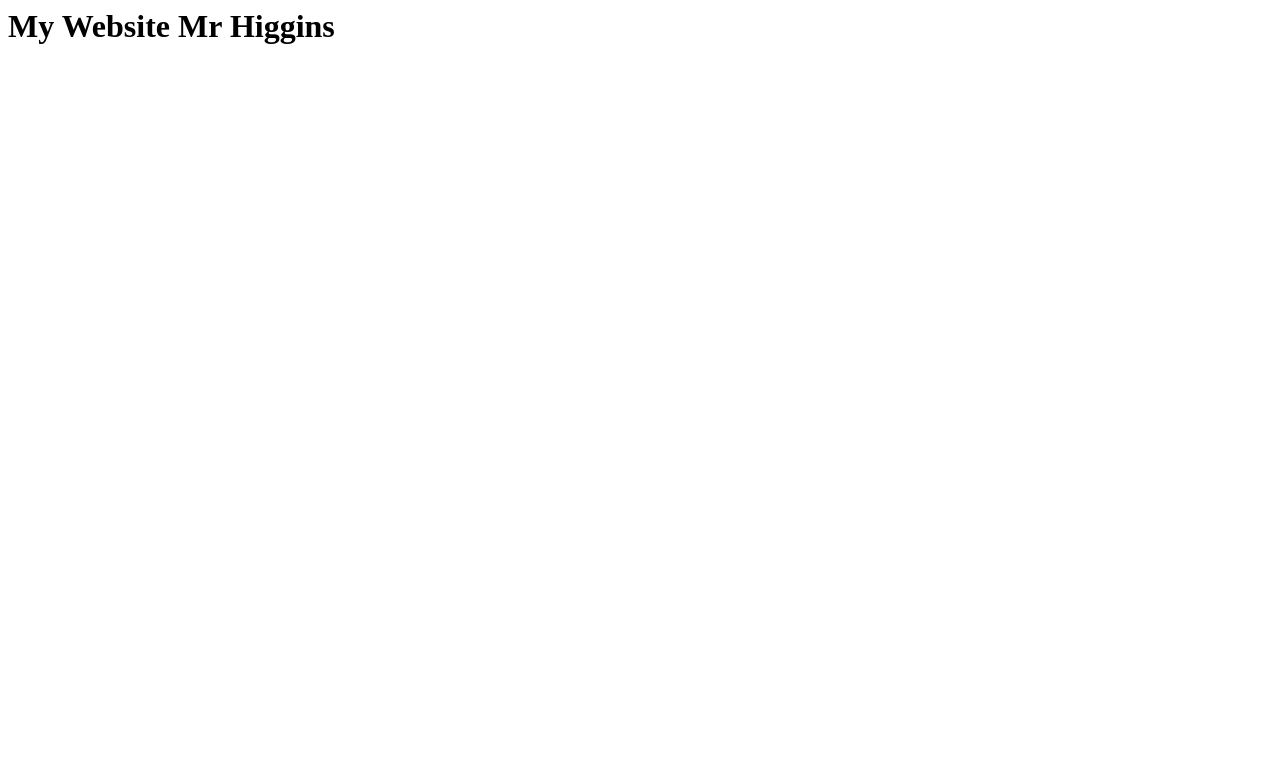
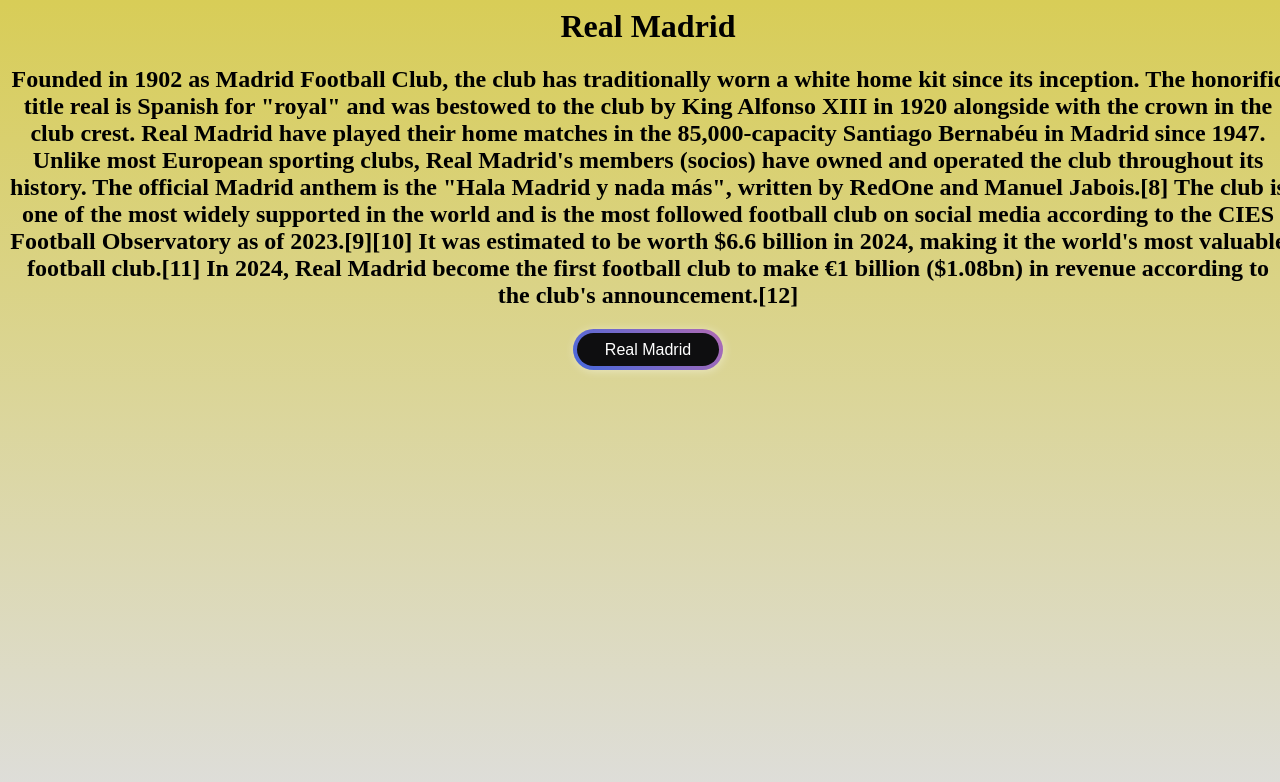
Before and after one commit to aa101082/mywebsite, a plain HTML site: page index.html in a window 1280 px wide. Drawn offline with Linux system fonts and the light colour scheme.

Commit message:
Update index.html

```diff
--- a/index.html
+++ b/index.html
@@ -1,6 +1,68 @@
 <html>
-<head></head>
+<head>
+  <style>
+     body{
+         text-align: center;
+         background-image: linear-gradient(rgb(216, 205, 87), rgb(222, 222, 222));
+         min-width: 100%;
+         min-height: 100%;
+      }
+      .bn30 {
+  border: 5em;
+  cursor: pointer;
+  outline: none;
+  font-size: 16px;
+  -webkit-transform: translate(0);
+  transform: translate(0);
+  background-image: linear-gradient(45deg, #4568dc, #b06ab3);
+  padding: 0.7em 2em;
+  border-radius: 65px;
+  box-shadow: 1px 1px 10px rgba(255, 255, 255, 0.438);
+  -webkit-transition: box-shadow 0.25s;
+  transition: box-shadow 0.25s;
+  color: white;
+}
+
+.bn30 .text {
+  background-clip: text;
+  -webkit-background-clip: text;
+  -webkit-text-fill-color: transparent;
+  background-image: linear-gradient(45deg, #4568dc, #b06ab3);
+}
+
+.bn30:after {
+  content: "";
+  border-radius: 18px;
+  position: absolute;
+  margin: 4px;
+  top: 0;
+  left: 0;
+  bottom: 0;
+  right: 0;
+  z-index: -1;
+  background: #0e0e10;
+}
+
+.bn30:hover {
+  background-image: linear-gradient(-45deg, #4568dc, #b06ab3);
+  box-shadow: 0 12px 24px rgba(128, 128, 128, 0.1);
+}
+
+.bn30:hover .text {
+  background-image: linear-gradient(-45deg, #4568dc, #b06ab3);
+}
+  </style>
+</head>
+
 <body>
-<h1>My Website Mr Higgins</h1>
+<h1> Real Madrid</h1>
+
+<h2>
+Founded in 1902 as Madrid Football Club, the club has traditionally worn a white home kit since its inception. The honorific title real is Spanish for "royal" and was bestowed to the club by King Alfonso XIII in 1920 alongside with the crown in the club crest. Real Madrid have played their home matches in the 85,000-capacity Santiago Bernabéu in Madrid since 1947. Unlike most European sporting clubs, Real Madrid's members (socios) have owned and operated the club throughout its history. The official Madrid anthem is the "Hala Madrid y nada más", written by RedOne and Manuel Jabois.[8] The club is one of the most widely supported in the world and is the most followed football club on social media according to the CIES Football Observatory as of 2023.[9][10] It was estimated to be worth $6.6 billion in 2024, making it the world's most valuable football club.[11] In 2024, Real Madrid become the first football club to make €1 billion ($1.08bn) in revenue according to the club's announcement.[12]
+</h2>
+
+<a href="https://www.realmadrid.com/en-US"><button class="bn30">Real Madrid</button></a>
+
 </body>
+
 </html>
```
